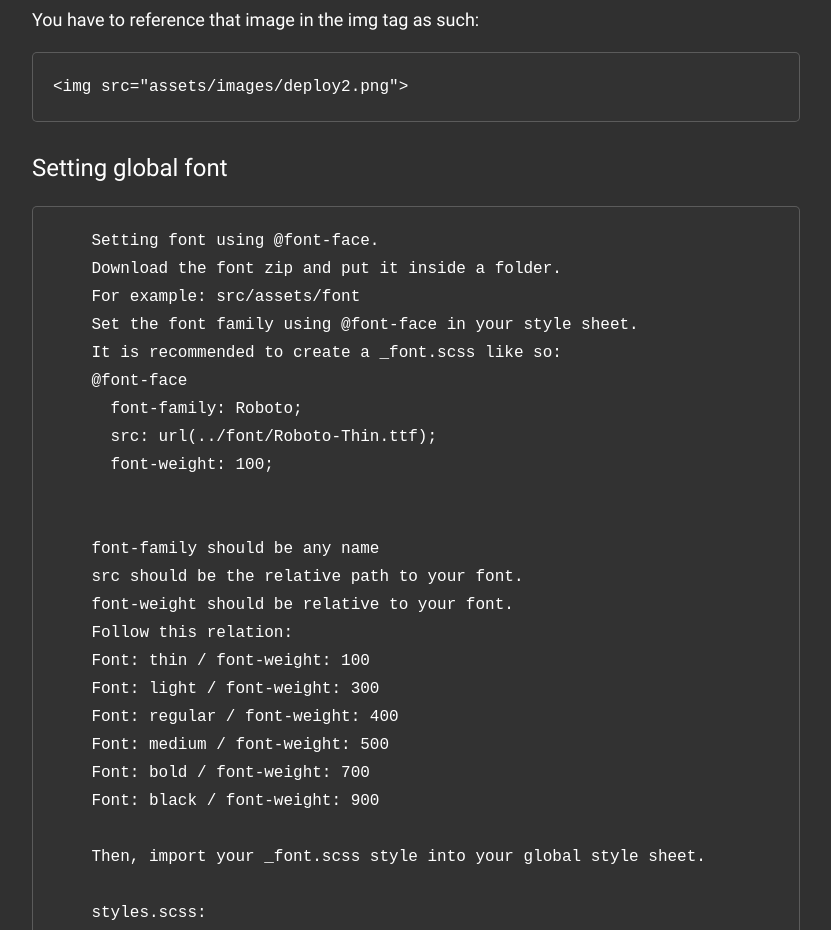
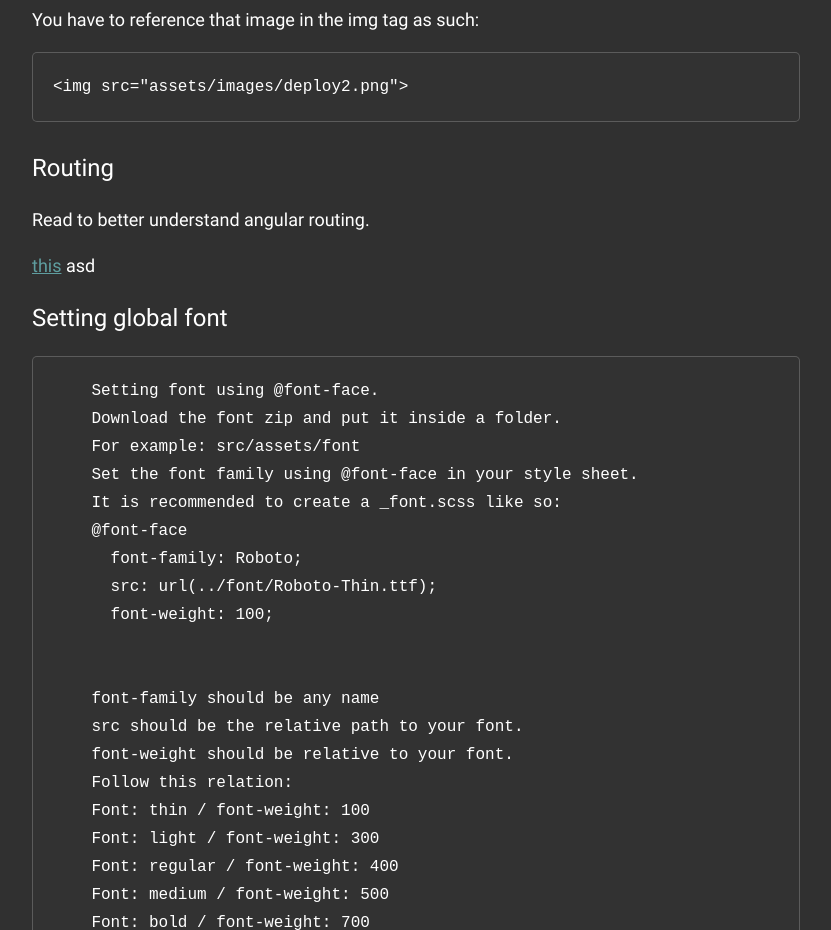
Before and after one commit to VictorPetch/cheat-sheet, an Angular app: page / in a window 1280 px wide. Shown: the part 3507-4437 px from the top of the page, without its empty margins (224-1055 px from the left). Built offline with nearby package versions, Linux system fonts and the light colour scheme.

Commit message:
Added route section

```diff
--- a/src/app/app.component.html
+++ b/src/app/app.component.html
@@ -106,6 +106,21 @@
 	</div>
 	<!-- #endregion -->
 
+	<!-- #region Routing -->
+	<div>
+		<h3 class="title">Routing</h3>
+		<p>
+			Read to better understand angular routing.
+		</p>
+
+
+	</div>
+	<div>
+		<a style="color: cadetblue;" href="https://stackoverflow.com/questions/42992212/in-angular-what-is-pathmatch-full-and-what-effect-does-it-have">this</a> asd
+	</div>
+
+	<!-- #endregion -->
+
 	<!-- #region Setting font -->
 	<div>
 		<h3 class="title">Setting global font</h3>
--- a/src/app/app.component.ts
+++ b/src/app/app.component.ts
@@ -7,23 +7,6 @@ import { Component } from '@angular/core';
 })
 export class AppComponent {
 	title = 'cheat-sheet';
-
-  text =
-`{
-	"projects": {
-		"<project-name>": {
-			"architect": {
-				"build":{
-					"options" : {
-						"outputPath": "docs",
-					}
-				}
-			}
-		}
-	}
-}`
-
-text2 = `ng build --output-path docs --base-href /<project-name>/`
 
 	textDict = {
 		'deploy1': `ng build --output-path docs --base-href /<project-name>/`,
```
Lines whose indentation alone changed are shown as unchanged.
